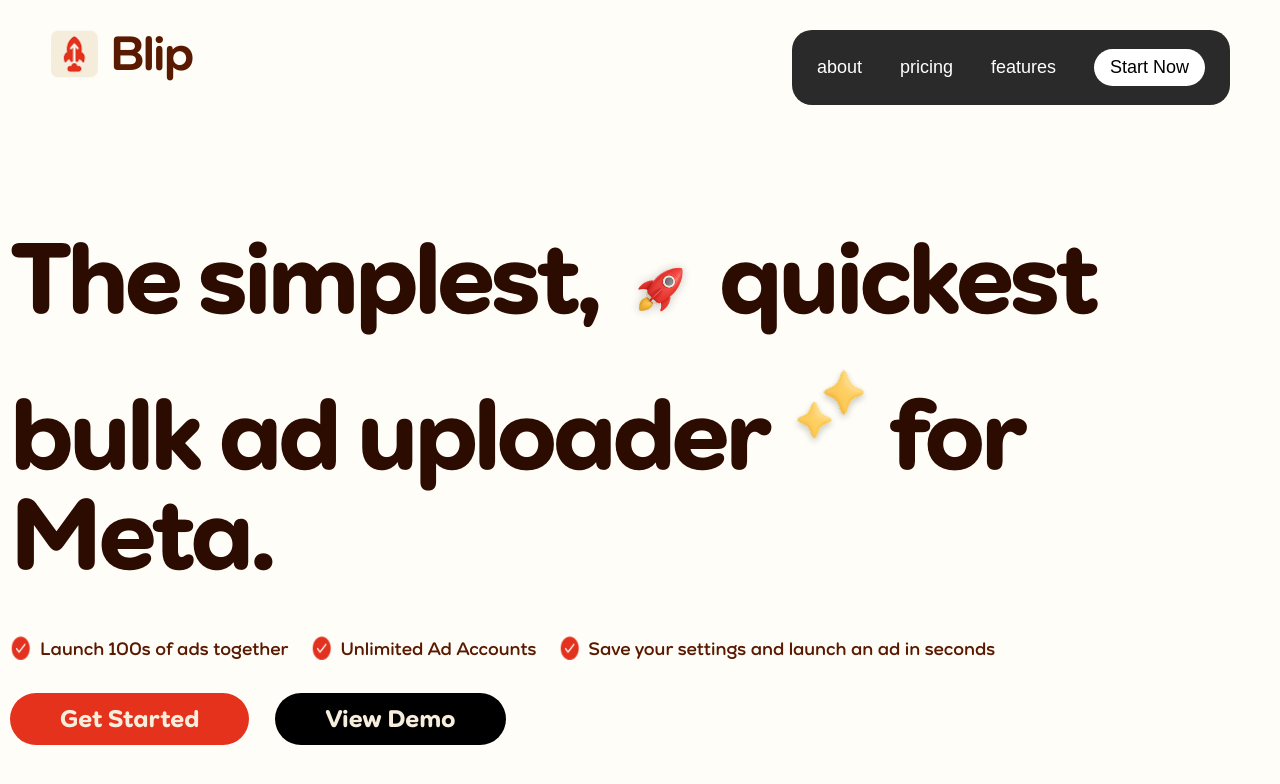
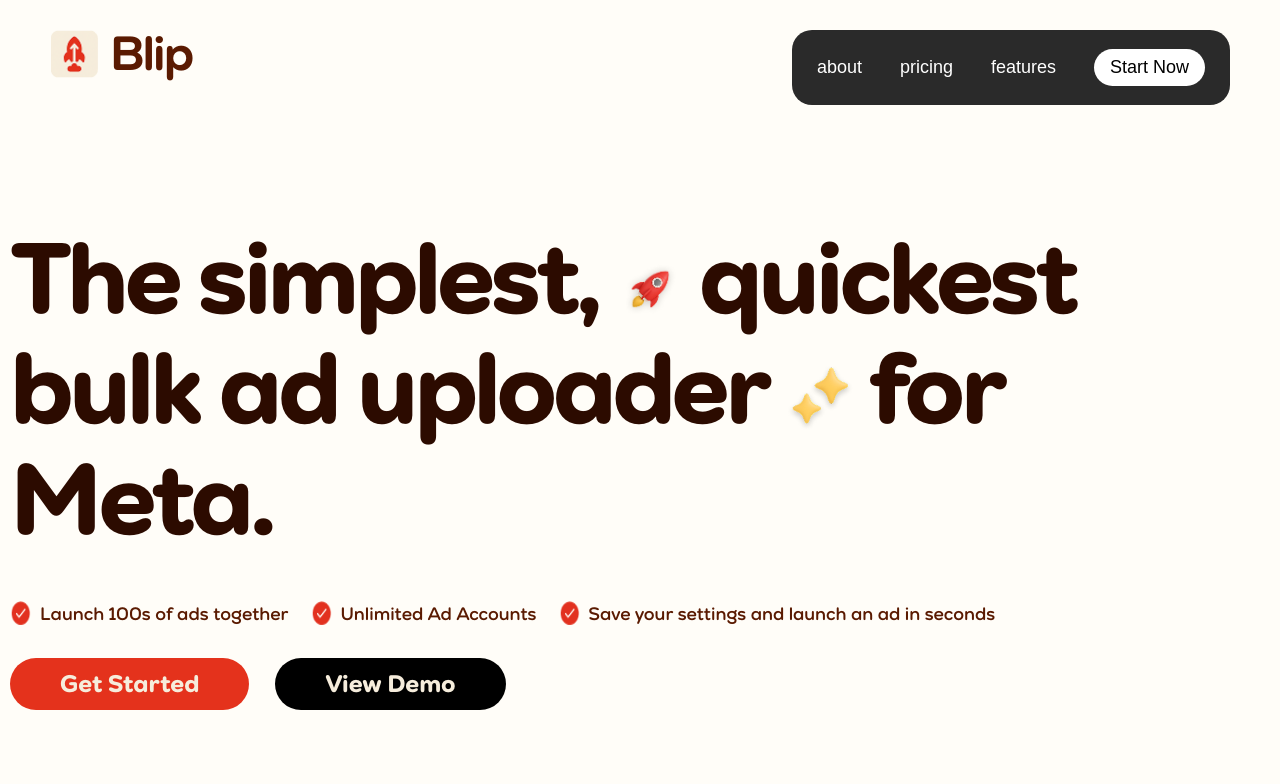
Before and after one commit to Multi-Code-Genius/new-app, a Next.js app: page / in a window 1280 px wide. Shown: the top 784 px of the page. Built offline with nearby package versions, Linux system fonts and the light colour scheme; a web font is replaced by a local one.

Commit message:
fix: some issue

```diff
--- a/app/page.js
+++ b/app/page.js
@@ -265,12 +265,14 @@ export default function Home() {
           <div className={styles.heroText}>
             The simplest,
             <span className={styles.inlineIcon}>
-              <img src={roket.src} alt="rocket" width={120} height={120} />
+              <img src={roket.src} alt="rocket" />
               quickest
             </span>
             <br />
             bulk ad uploader
-            <img src={star.src} alt="sparkles" width={120} height={120} />
+            <span className={styles.inlineIcon}>
+              <img src={star.src} alt="sparkles" />
+            </span>
             for Meta.
           </div>
           <div className={styles.subText}>
@@ -439,17 +441,17 @@ export default function Home() {
 
                 <div className={styles.thumbnailStack}>
                   <img
-                    src={thumb1.src}
+                    src={thumb2.src}
                     alt="thumb1"
                     className={` ${styles.leftcard}`}
                   />
                   <img
-                    src={thumb2.src}
+                    src={thumb3.src}
                     alt="thumb2"
                     className={`${styles.centercard}`}
                   />
                   <img
-                    src={thumb3.src}
+                    src={thumb1.src}
                     alt="thumb3"
                     className={`${styles.rightcard}`}
                   />
--- a/app/page.module.css
+++ b/app/page.module.css
@@ -13,7 +13,6 @@
   overflow: auto;
   overflow-x: hidden;
   scroll-behavior: auto;
-
 }
 
 .header {
@@ -234,8 +233,8 @@
 }
 
 .inlineIcon img {
-  width: 120px;
-  height: 120px;
+  width: 100px;
+  height: 100px;
 }
 
 .subText {
@@ -362,7 +361,6 @@
   padding: 0 20px;
   flex-direction: column;
   scroll-margin-top: 120px;
-
 }
 
 .head {
@@ -435,7 +433,6 @@
   padding: 2rem 1rem;
   background-color: #fffbf3;
   scroll-margin-top: 120px;
-
 }
 
 .container2 {
@@ -773,7 +770,6 @@
   padding: 40px;
   text-align: center;
   scroll-margin-top: 120px;
-
 }
 
 @media (max-width: 768px) {
@@ -1014,7 +1010,7 @@
   display: flex;
   align-items: center;
   justify-content: space-between;
-  gap: 20px;
+  /* gap: 20px; */
   box-shadow: 0 2px 10px rgba(0, 0, 0, 0.05);
 }
 
@@ -1054,7 +1050,6 @@
   width: 100%;
   font-size: 16px;
   color: #573b03;
-  flex: 1;
   font-weight: 600;
 }
 
```
